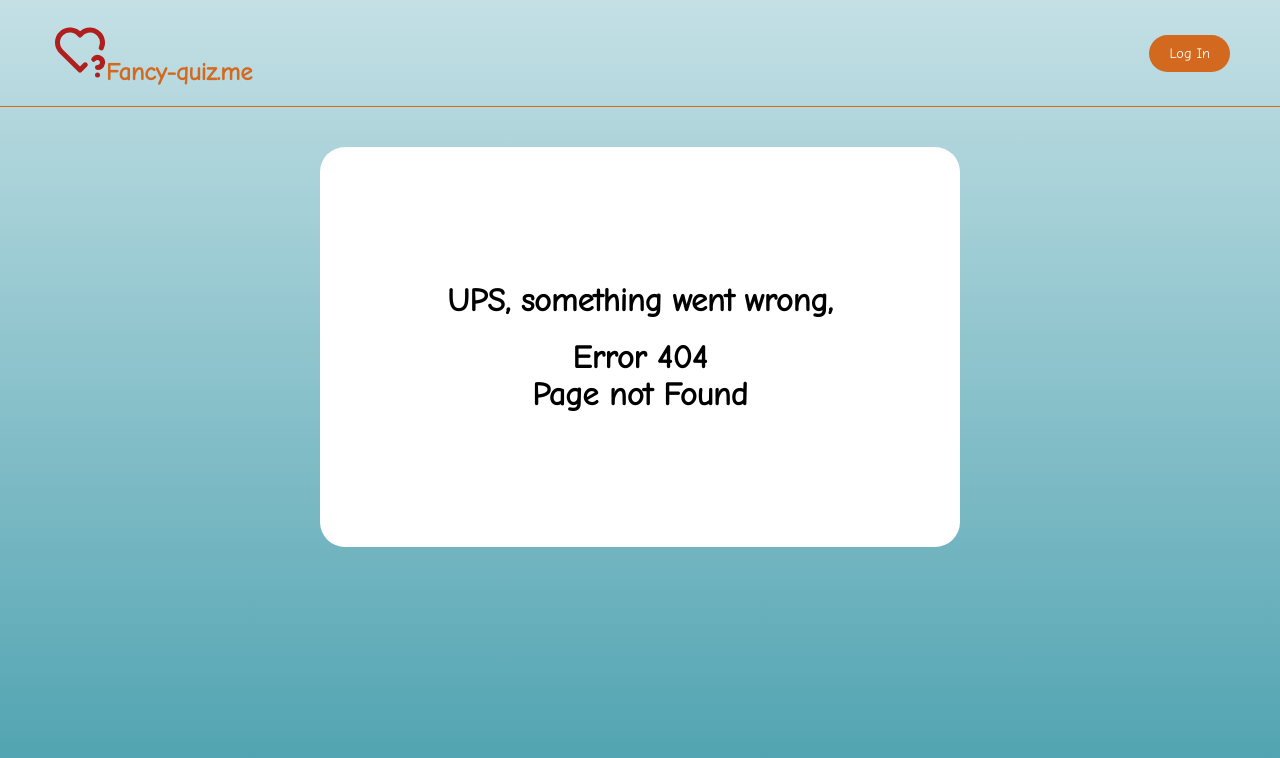
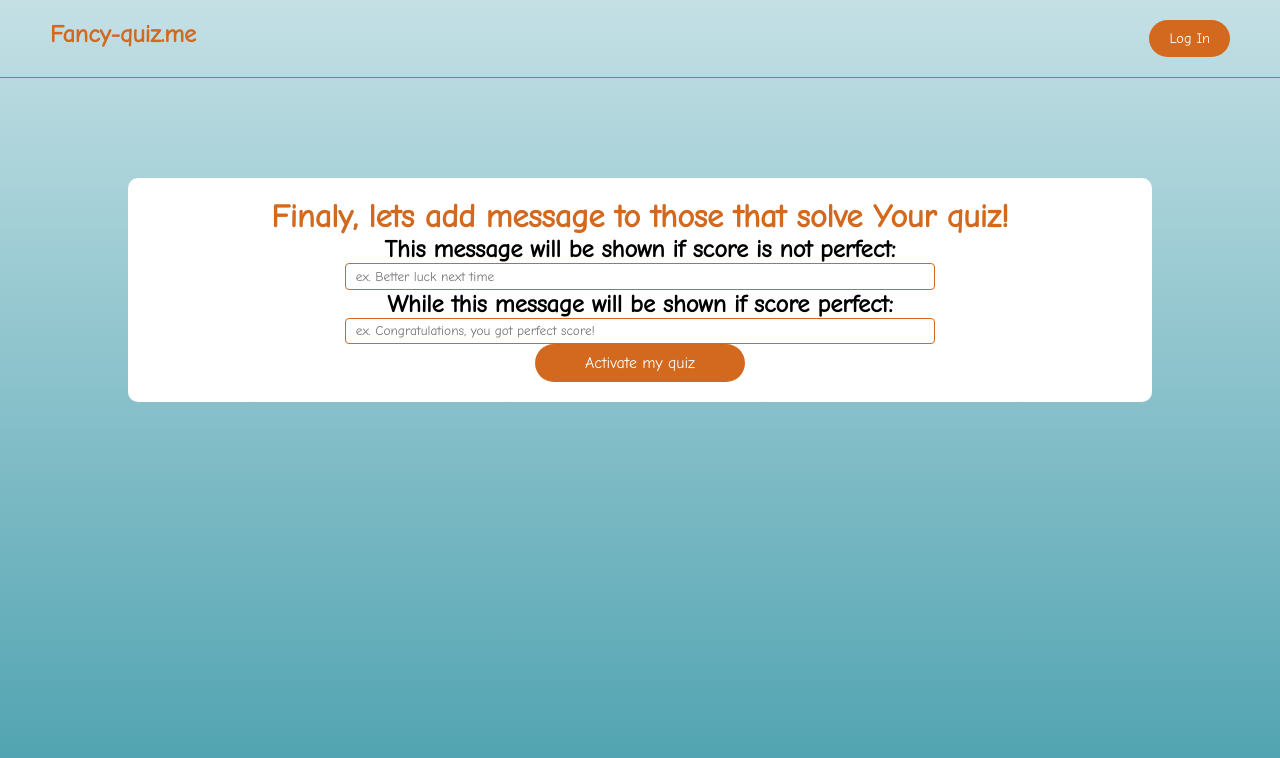
Before and after one commit to rbaravikov/Planetary-Quiz, a React (Vite) app: page /editquizfin/1 in a window 1280 px wide. Before the commit this address had no page. Shown: the top 758 px of the page. Built offline with nearby package versions, Linux system fonts and the light colour scheme; no server answers.

Commit message:
short break

```diff
--- a/src/App.jsx
+++ b/src/App.jsx
@@ -12,6 +12,8 @@ import UserPage from './pages/UserPage'
 import CreateQuizForm from './pages/CreateQuizForm'
 import QuizEditPage from './pages/QuizEditPage'
 import './images/questionmark.png'
+import FinishQuizEdit from './pages/FinishQuizEdit'
+import InitQuizEdit from './pages/InitQuizEdit'
 export const AppContext = createContext()
 
 function App() {
@@ -37,9 +39,10 @@ function App() {
             <Route path="/quizpage/:id" element={<QuizPage />} />
             <Route path={"/userpage/:user"} element={<UserPage userName={userName} setUserName={setUserName} />} />
             <Route path={"/createquiz"} element={<CreateQuizForm userName={userName} /> } />
+            <Route path={"/initquizedit/:quizid"} element={<InitQuizEdit userName={userName} /> } />
             <Route path={"/editquiz/:quizid"} element={<QuizEditPage userName={userName} /> } />
+            <Route path={"/editquizfin/:quizid"} element={<FinishQuizEdit userName={userName}/>}/>
             <Route path="/*" element={<ErrorPage />}/>
-
           </Route>
         </Routes>
       </BrowserRouter>
--- /dev/null
+++ b/src/components/EditQuiz/FetchQuizData.jsx
@@ -0,0 +1,12 @@
+const FetchQuizData = async (setQuizData, quizid) => {
+    try {
+    const resp = await fetch('http://localhost:4400/quiz/' + quizid)
+    const data = await resp.json()
+
+    setQuizData(data)
+    } catch (err) {
+        console.log(err);
+    }
+}
+
+export default FetchQuizData
--- a/src/components/EditQuiz/PatchQuiz.jsx
+++ b/src/components/EditQuiz/PatchQuiz.jsx
@@ -1,4 +1,4 @@
-const PatchQuiz = async (quizData, quizid) => {
+const PatchQuiz = async (quizData, quizid, navigate, navigateTo) => {
     try {
       const apiUrl = ('http://localhost:4400/quiz/' + quizid)
 
@@ -10,7 +10,7 @@ const PatchQuiz = async (quizData, quizid) => {
         body: JSON.stringify(quizData),
       })
 
-      console.log('Success')
+      navigate(navigateTo)
     } catch (err) {
       console.log(err);
     }
--- a/src/components/Header.jsx
+++ b/src/components/Header.jsx
@@ -1,7 +1,9 @@
 import { Link, Outlet } from "react-router-dom"
-import { TbHeartQuestion } from "react-icons/tb"
 import { AppContext } from '../App';
 import { useContext } from "react";
+import React from 'react';
+import Logo from '../images/logo-removedbg.svg';
+
 
 const Header = () => {
   const { userName } = useContext(AppContext)
@@ -15,7 +17,7 @@ const Header = () => {
     <>
      {userName && userName
      ? <header>
-        <Link to="/mainpage/"><h1><TbHeartQuestion /> Fancy-quiz.me</h1></Link>
+        <Link to="/mainpage/"><h1><img src={Logo} alt="Logo" /> Fancy-quiz.me</h1></Link>
         <div className="headerNav">
           <Link className="createQuiz" to={'/createquiz'} >Create Quiz</Link>
           <Link to={'/userPage/' + userName.name}>{userName.name}</Link>
@@ -23,7 +25,7 @@ const Header = () => {
         </div>
       </header>
     : <header>
-        <Link to="/"><h1><TbHeartQuestion /> Fancy-quiz.me</h1></Link>
+        <Link to="/"><h1> Fancy-quiz.me</h1></Link>
         <div className="headerNav">
           <Link to="/login/" >Log In</Link>
         </div>
--- a/src/pages/CreateQuizForm.jsx
+++ b/src/pages/CreateQuizForm.jsx
@@ -4,19 +4,21 @@ import { useNavigate } from "react-router-dom"
 
 const NewQuizForm = () => {
   const { userName } = useContext(AppContext)
-  const [defaultImg, setDefaultImg] = useState(false)
   const defaultUrl = '/src/images/questionmark.png'
   const navigate = useNavigate()
   const [newQuiz, setNewQuiz] = useState({
     name: "",
-    img: "",
+    img: defaultUrl,
     subject: "",
     creatorId: "",
+    active: false,
     questions: [
       {
         id: 1,
         question: "",
-        options: [],
+        options: [
+          ""
+        ],
         answer: ""
       }
     ]
@@ -30,7 +32,6 @@ const NewQuizForm = () => {
   const handleSubmit = (e) => {
     e.preventDefault()
     postQuiz()
-
   }
 
   const postQuiz = async () => {
@@ -63,31 +64,7 @@ const NewQuizForm = () => {
     })
   }
 
-  const ShowImageInput = () => {
-    return (
-      !defaultImg ? (
-        <label>
-          You can also paste some image URL from the internet:<br />
-          <input name="img" type="text" placeholder="Paste that link here" onInput={addQuiz} required />
-        </label>
-      ) : (
-        <h2>Okay, we will use the default image :)</h2>
-      )
-    );
-  };
-
   const ShowButton = () => {
-    if(!defaultImg)
-    return <label>
-      <button onClick={() => {
-        setDefaultImg(true);
-        setNewQuiz((prevValue) => ({
-          ...prevValue,
-          img: defaultUrl
-        }))
-        }} >I want to use default image instead</button>
-      </label>
-
     if (newQuiz.name && newQuiz.subject && newQuiz.img) { return (
       <label >
         <h1>
@@ -109,7 +86,6 @@ const NewQuizForm = () => {
             Next, lets deside what it is about:<br />
             <input name="subject" type="text" placeholder="What your quiz is about?" onInput={addQuiz} required />
         </label>
-        <ShowImageInput />
         <ShowButton />
         </form>
   )
--- /dev/null
+++ b/src/pages/FinishQuizEdit.jsx
@@ -0,0 +1,57 @@
+import { useContext, useEffect, useState } from "react"
+import { useNavigate, useParams } from "react-router-dom"
+import FetchQuizData from "../components/EditQuiz/FetchQuizData"
+import { AppContext } from "../App"
+import { PatchQuiz } from "../components/EditQuiz/PatchQuiz"
+
+const FinishQuizEdit = () => {
+
+    const { userName } = useContext(AppContext)
+    const { quizid } = useParams()
+    const [quizData, setQuizData] = useState({})
+    const [victoryMsg, setVictoryMsg] = useState('')
+    const [tryMsg, settryMsg] = useState('')
+    const [active, setActive] = useState(false)
+    const navigate = useNavigate()
+
+
+    useEffect(() => {
+        FetchQuizData(setQuizData, quizid)
+    }, [])
+
+    const updateQuizData = () => {
+        const updatedQuiz = {...quizData}
+        updatedQuiz = {
+            victoryMsg : victoryMsg || 'Congratulations, you got perfect score!',
+            tryMsg : tryMsg || 'Better luck next time',
+            active : active
+        }
+        setQuizData(updatedQuiz)
+    }
+
+    const handleSubmit = (e) => {
+        e.preventDefault()
+        setActive(true)
+        updateQuizData()
+
+        const navigateTo = `/userPage/${userName.name}`
+        PatchQuiz(quizData, quizid, navigate, navigateTo)
+    }
+
+  return (
+    <form className="quizForm" onSubmit={handleSubmit}>
+        <h1>Finaly, lets add message to those that solve Your quiz!</h1>
+        <h2>This message will be shown if score is not perfect:</h2>
+        <label>
+            <input onChange={(e) => settryMsg(e.target.value)} type="text" placeholder="ex. Better luck next time"/>
+        </label>
+        <label>
+            <h2>While this message will be shown if score perfect:</h2>
+            <input onChange={(e) => setVictoryMsg(e.target.value)} type="text" placeholder="ex. Congratulations, you got perfect score!"/>
+        </label>
+        <button>Activate my quiz</button>
+    </form>
+  )
+}
+
+export default FinishQuizEdit
--- /dev/null
+++ b/src/pages/InitQuizEdit.jsx
@@ -0,0 +1,61 @@
+import { useContext, useEffect, useState } from "react"
+import { useNavigate, useParams } from "react-router-dom"
+import FetchQuizData from "../components/EditQuiz/FetchQuizData"
+import { AppContext } from "../App"
+import { PatchQuiz } from "../components/EditQuiz/PatchQuiz"
+
+const InitQuizEdit = () => {
+
+    const { userName } = useContext(AppContext)
+    const { quizid } = useParams()
+    const [quizData, setQuizData] = useState({})
+    const [timer, setTimer] = useState('seconds')
+    const [timeLimit, setTimeLimit] = useState(60)
+    const [imgUrl, setImgUrl] = useState('')
+    const [active, setActive] = useState(false)
+    const navigate = useNavigate()
+
+
+    useEffect(() => {
+        FetchQuizData(setQuizData, quizid)
+    }, [])
+
+    const updateQuizData = () => {
+        setQuizData({
+            ...quizData,
+            timer,
+            timeLimit,
+            imgUrl,
+            active,
+        })
+    }
+
+    const handleSubmit = (e) => {
+        e.preventDefault()
+        const navigateTo = `/editquiz/${quizid}`
+        updateQuizData()
+
+        PatchQuiz(quizData, quizid, navigate, navigateTo)
+    }
+
+  return (
+    <form className="quizForm" onSubmit={handleSubmit}>
+        <h1>Set some basic parameters</h1>
+        <h2>Paste you url here:</h2>
+        <label>
+            <input onChange={(e) => setImgUrl(e.target.value)} type="text" placeholder="if blank, default img will be used"/>
+        </label>
+        <label>
+            <h2>Now add timer</h2>
+            <select name="timer" id="timer" onChange={() => setTimer(e.target.value)}>
+                <option value="seconds">Per question (sec)</option>
+                <option value="minutes">Total time (min)</option>
+            </select>
+            <input onChange={(e) => setTimeLimit(e.target.value)} type="number" min={1} max={60} placeholder="(1-60)"/>
+        </label>
+        <button>Go to questions</button>
+    </form>
+  )
+}
+
+export default InitQuizEdit
--- a/src/pages/QuizEditPage.jsx
+++ b/src/pages/QuizEditPage.jsx
@@ -3,6 +3,7 @@ import { useNavigate, useParams } from "react-router-dom"
 import { AppContext } from "../App"
 import RenderOptions from "../components/EditQuiz/RenderOptions"
 import { PatchQuiz } from "../components/EditQuiz/PatchQuiz"
+import FetchQuizData from "../components/EditQuiz/FetchQuizData"
 
 const QuizEditPage = () => {
     const { quizid } = useParams()
@@ -15,20 +16,12 @@ const QuizEditPage = () => {
     const [optionsArr, setOptionsArr] = useState([])
     const [answer, setAnswer] = useState('')
     const navigate = useNavigate()
+    const navigateTo = `/editquizfin/${quizid}`
 
     // Atsisiunčiam klausimyno duomenis ir išsaugome quizData
-    const fetchData = async () => {
-        try {
-        const resp = await fetch('http://localhost:4400/quiz/' + quizid)
-        const data = await resp.json()
-        setQuizData(data)
-        } catch (err) {
-            console.err(err);
-        }
-    }
 
     useEffect(() => {
-        fetchData()
+        FetchQuizData(setQuizData, quizid)
     }, [])
 
     // Jei atsiųstas quizData turi klausimus juos perduodam į formos inputus, taip pat naviguojant tarp puslapių atnaujiname inputus
@@ -47,13 +40,12 @@ const QuizEditPage = () => {
         }
     }, [quizData.questions, currentTab])
 
-    // Navigavija tarp klausimų, naudoju .then nes kartais veikia, o kartais ne. (man atrodo) tab'ai keičiasi greičiau, nei data atsinaujina...?
+    // Navigavija tarp klausimų
     const nextQuestion = () => {
         updateQuizData()
         if(quizData.questions[currentTab - 1].options.length === 0 ) {return alert('Add atlest 1 incorrect answer')}
         setTotalOptions(1)
         setCurrentTab((prevValue) => prevValue + 1)
-        console.log(currentTab)
     }
 
     const prevQuestion = () => {
@@ -75,12 +67,12 @@ const QuizEditPage = () => {
         }
         setQuizData(updatedQuiz)
     }
-
+    // Klausimai išsaugimi json-server
     const handleSubmit = (e) => {
         e.preventDefault()
         updateQuizData()
         if(quizData.questions[currentTab - 1].options.length === 0 ) {return alert('Add atlest 1 incorrect answer')}
-        PatchQuiz(quizData, quizid)
+        PatchQuiz(quizData, quizid, navigate, navigateTo)
     }
 
     const handleRemoveQuestion = (tab) => {
@@ -96,7 +88,7 @@ const QuizEditPage = () => {
     }
 
   return (
-    <form className="newQuizForm" onSubmit={handleSubmit}>
+    <form className="quizForm" onSubmit={handleSubmit}>
         <>
         <h1>{quizData.name}</h1>
         <h2>Add your question #{currentTab}</h2>
--- a/src/pages/UserPage.jsx
+++ b/src/pages/UserPage.jsx
@@ -30,7 +30,7 @@ const UserPage = () => {
   }
 
   const openQuiz = (id) => {
-    navigate(`/editquiz/${id}`)
+    navigate(`/initquizedit/${id}`)
   }
 
   const postDelete = async (quizId) => {
--- a/src/sass/header.scss
+++ b/src/sass/header.scss
@@ -11,11 +11,12 @@ header {
         gap: 8px;
     }
 }
+header img {
+    width: 70px;
+    color: red;
+    font-size: 2.5em;
+    margin-right: -40px;
 
-header svg {
-    color: rgb(176, 30, 30);
-    font-size: 2.5em;
-    margin-right: -12px;
 }
 
 header a h1 {
--- a/src/sass/quizForm.scss
+++ b/src/sass/quizForm.scss
@@ -1,4 +1,4 @@
-.newQuizForm {
+.quizForm {
     background: white;
     max-width: 80%;
     margin: auto;
```
Also changed, not shown: src/images/logo-removedbg.svg (added), 1 other file (tests, documents, lock files or other folders).
